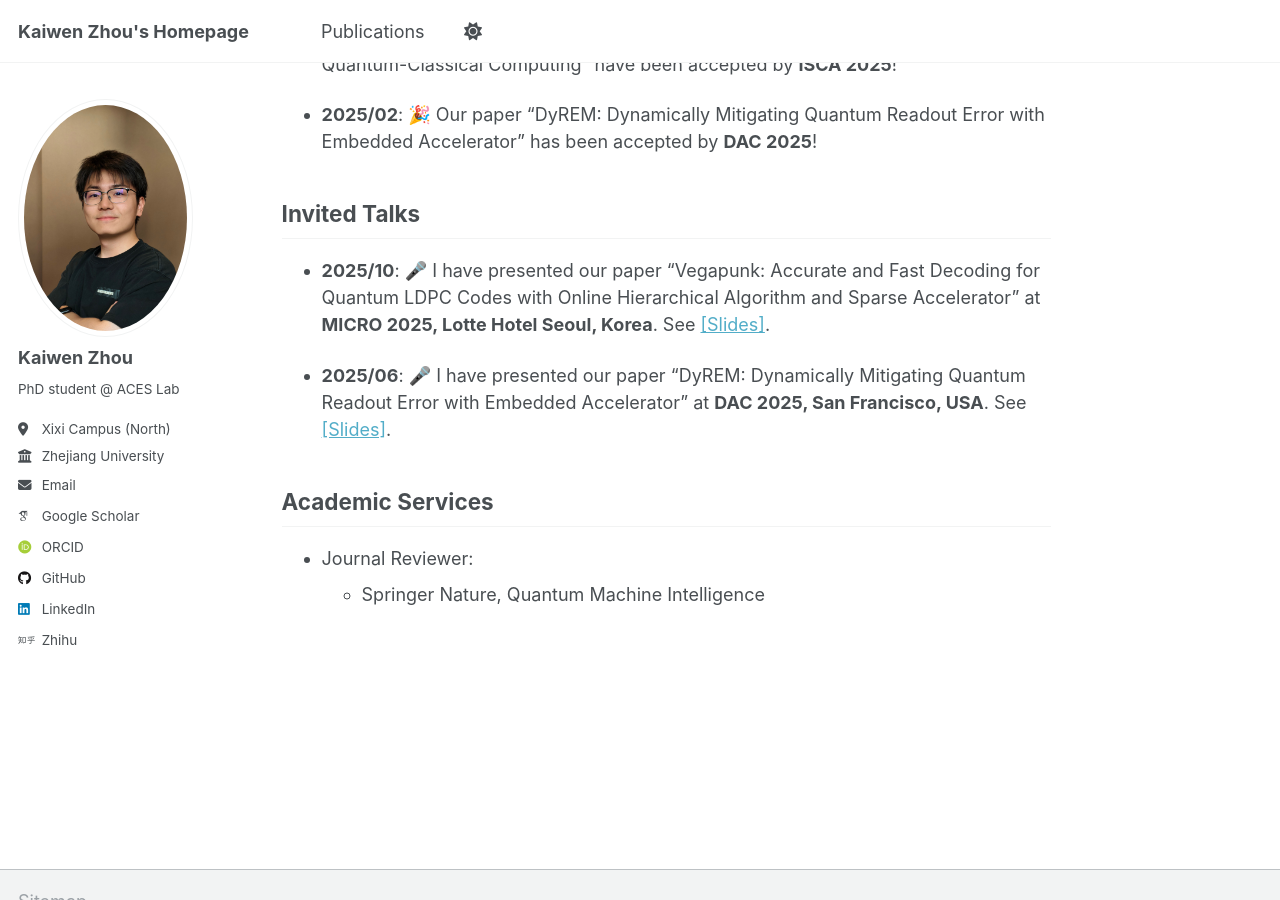
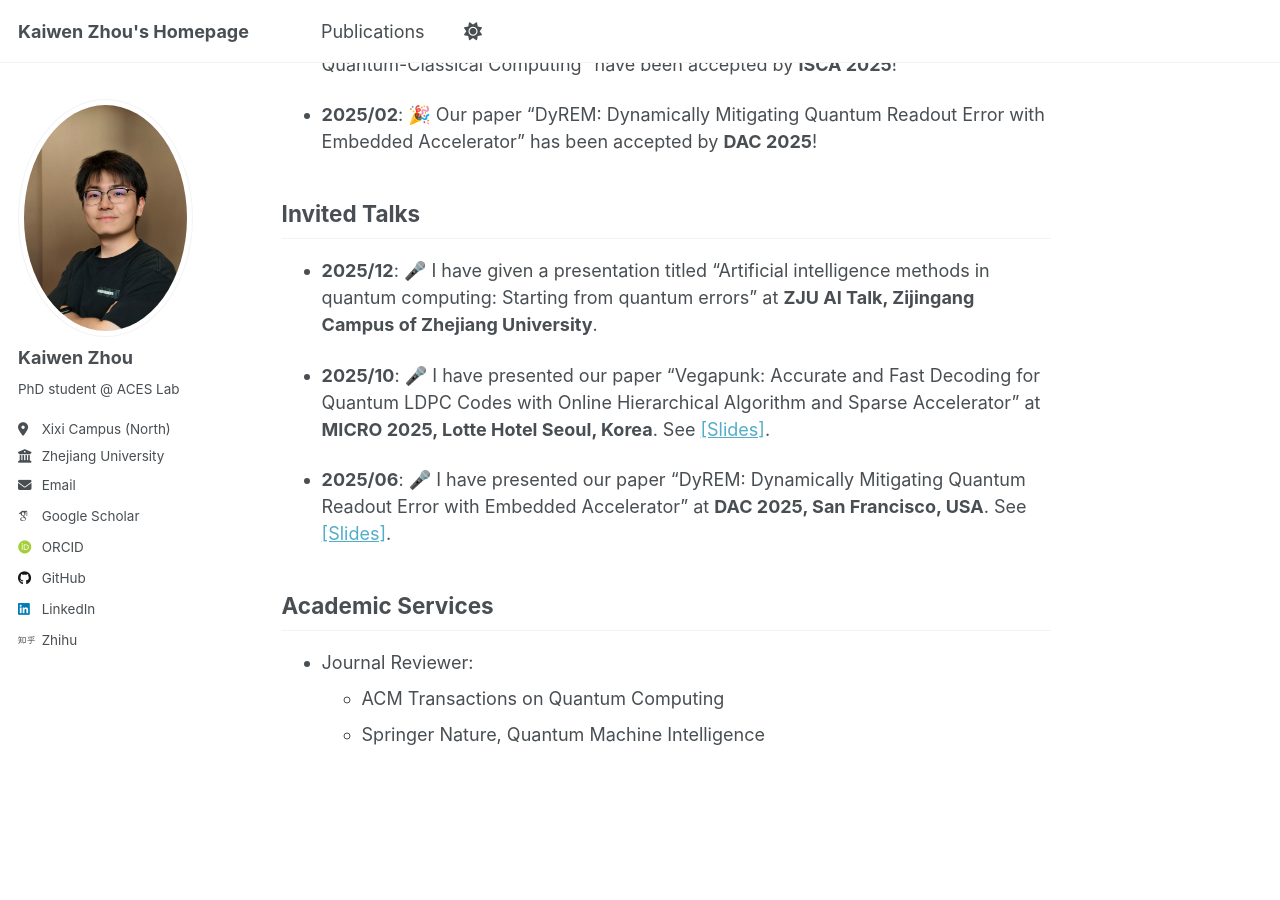
Before and after one commit to KaiwenZhou2003/kaiwenzhou2003.github.io, a Jekyll site: the page built from _pages/about.md, in a window 1280 px wide and 900 px high, scrolled down 641 px. Built offline with Jekyll 4.4.1, drawn with Linux system fonts in a browser that asks for light colours; some web fonts are replaced.

Commit message:
add news

```diff
--- a/_pages/about.md
+++ b/_pages/about.md
@@ -25,6 +25,8 @@ News
 
 Invited Talks
 ------
++ **2025/12**: 🎤 I have given a presentation titled "Artificial intelligence methods in quantum computing: Starting from quantum errors" at <strong>ZJU AI Talk, Zijingang Campus of Zhejiang University</strong>.
+
 + **2025/10**: 🎤 I have presented our paper "Vegapunk: Accurate and Fast Decoding for Quantum LDPC Codes with Online Hierarchical Algorithm and Sparse Accelerator" at <strong>MICRO 2025, Lotte Hotel Seoul, Korea</strong>. See <a href="../slides_files/MICRO2025_Vegapunk_Slides.pdf">[Slides]</a>.
 
 + **2025/06**: 🎤 I have presented our paper "DyREM: Dynamically Mitigating Quantum Readout Error with Embedded Accelerator" at <strong>DAC 2025, San Francisco, USA</strong>. See <a href="../slides_files/DAC2025_DyREM_Slides.pdf">[Slides]</a>.
@@ -33,4 +35,5 @@ Invited Talks
 Academic Services
 ------
 * Journal Reviewer:
+  * ACM Transactions on Quantum Computing
   * Springer Nature, Quantum Machine Intelligence
```
